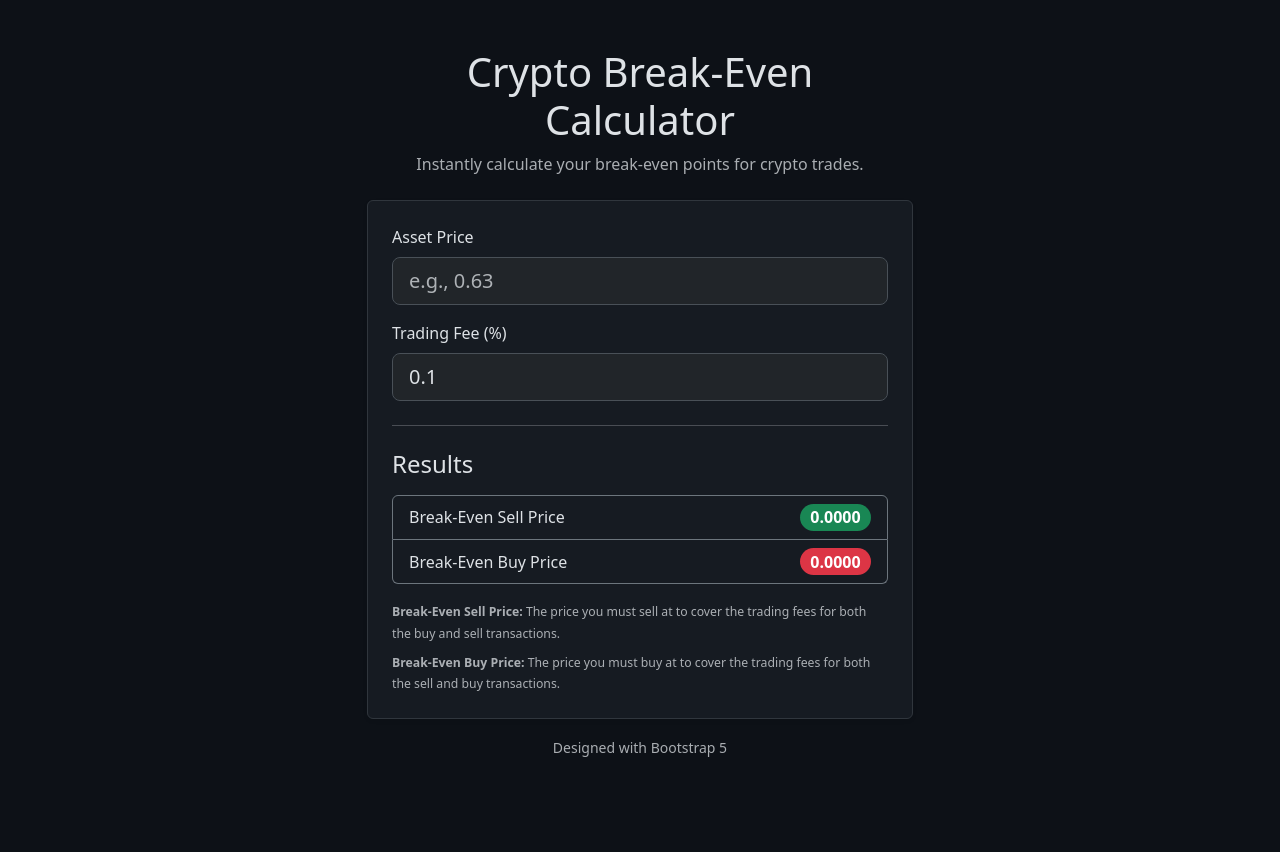
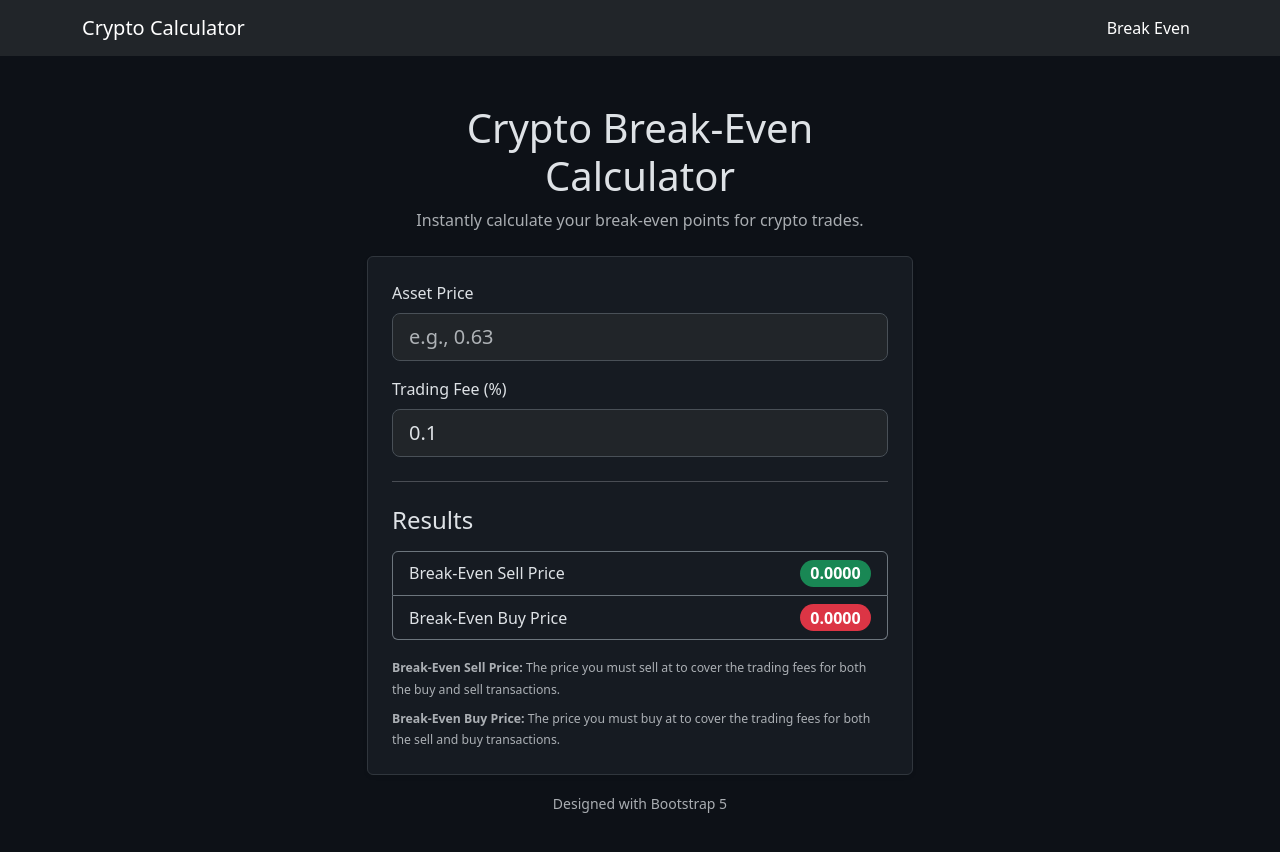
Before and after one commit to kostaspanagias/tradingsimulators, a plain HTML site: page index.html in a window 1280 px wide. Before the commit the page ends 807 px from the top, so only its background shows below. Drawn offline with nearby package versions, Linux system fonts and the light colour scheme.

Commit message:
Update index.html

```diff
--- a/index.html
+++ b/index.html
@@ -19,6 +19,24 @@
     </style>
 </head>
 <body>
+
+    <nav class="navbar navbar-expand-lg bg-dark" data-bs-theme="dark">
+    <div class="container">
+        <a class="navbar-brand" href="index.html">Crypto Calculator</a>
+
+        <button class="navbar-toggler" type="button" data-bs-toggle="collapse" data-bs-target="#navbarNav" aria-controls="navbarNav" aria-expanded="false" aria-label="Toggle navigation">
+            <span class="navbar-toggler-icon"></span>
+        </button>
+
+        <div class="collapse navbar-collapse" id="navbarNav">
+            <ul class="navbar-nav ms-auto">
+                <li class="nav-item">
+                    <a class="nav-link active" aria-current="page" href="index.html">Break Even</a>
+                </li>
+                </ul>
+        </div>
+    </div>
+</nav>
 
     <div class="container py-5">
         <div class="row justify-content-center">
```
